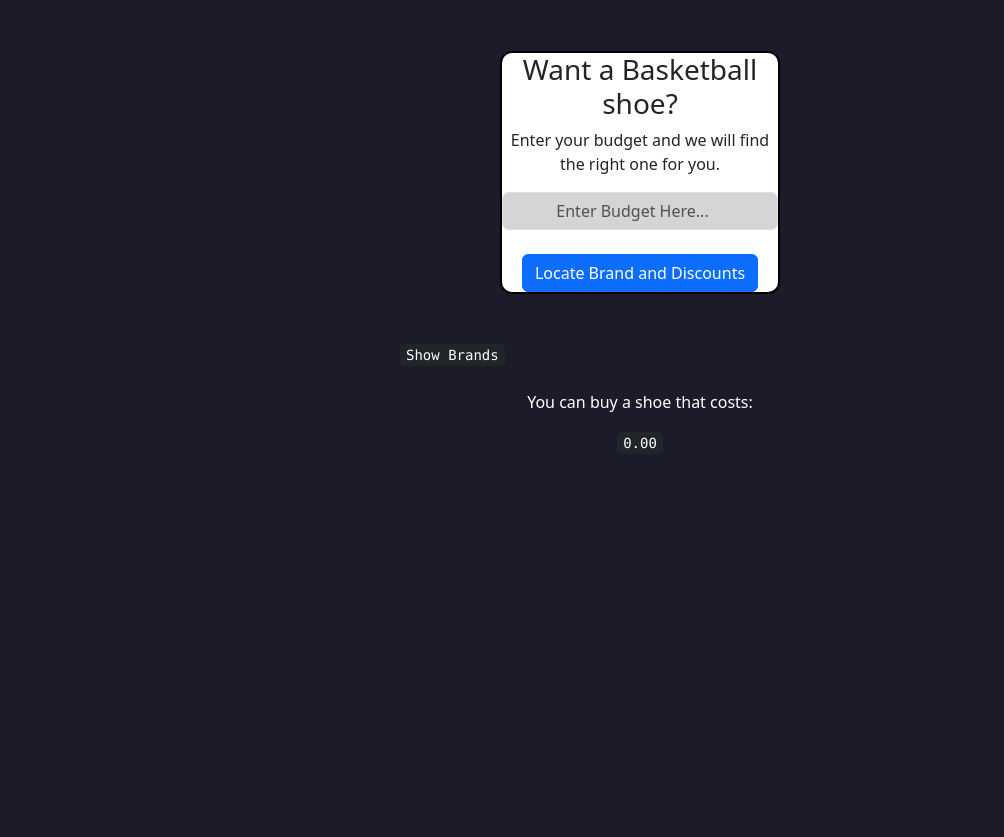
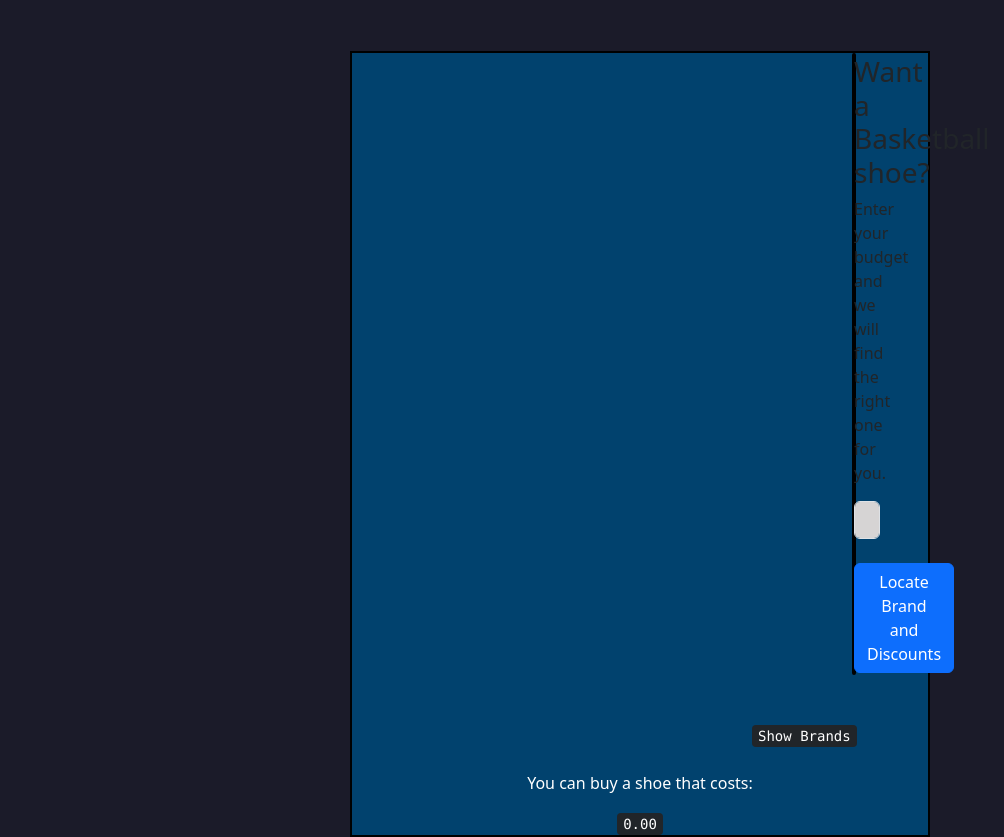
Before and after one commit to ERG-J0ven/FV_ICT9Emerald_Q3SW2_Joven_Jarvis, a plain HTML site: page index.html in a window 1280 px wide. Shown: the part 109-946 px from the top of the page, without its empty margins (0-1004 px from the left). Before the commit the page ends 800 px from the top, so only its background shows below. Drawn offline with nearby package versions, Linux system fonts and the light colour scheme.

Commit message:
Update index.html

```diff
--- a/index.html
+++ b/index.html
@@ -39,6 +39,8 @@
 
         <br><br>
 
+        <div style="border: 2px solid black; background-color: #01426e; margin-left: 350px; margin-right: 350px;">
+
         <div style="text-align: center; border: 2px solid black; margin-left: 500px; margin-right: 500px; background-color: white; border-radius: 12px;">
             <h3>Want a Basketball shoe?</h2>
             <p>Enter your budget and we will find the right one for you.</p>
@@ -69,6 +71,8 @@
         </div>
         </div>
 
+        </div>
+
 
         <script>
           function product(){
```
